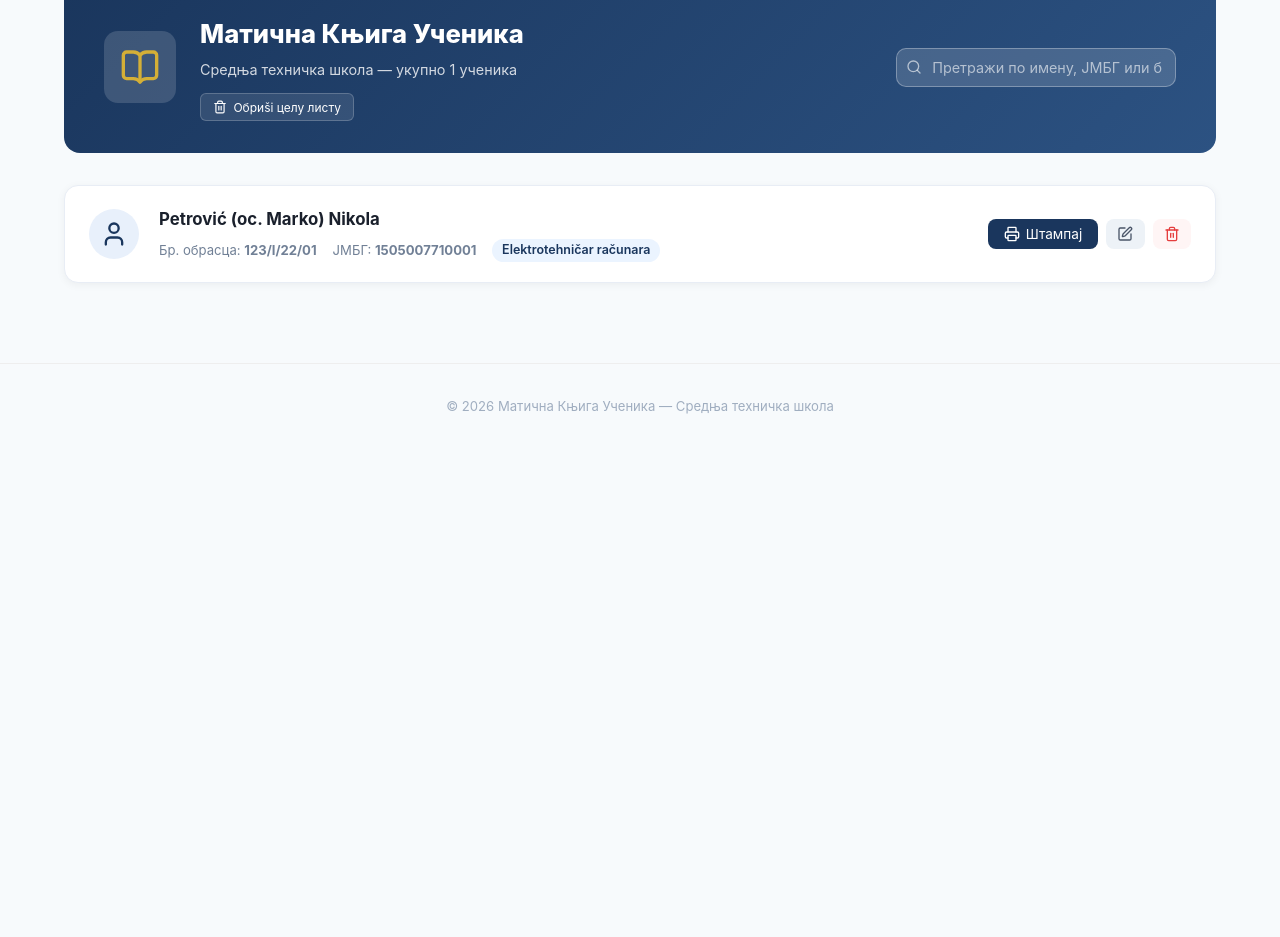
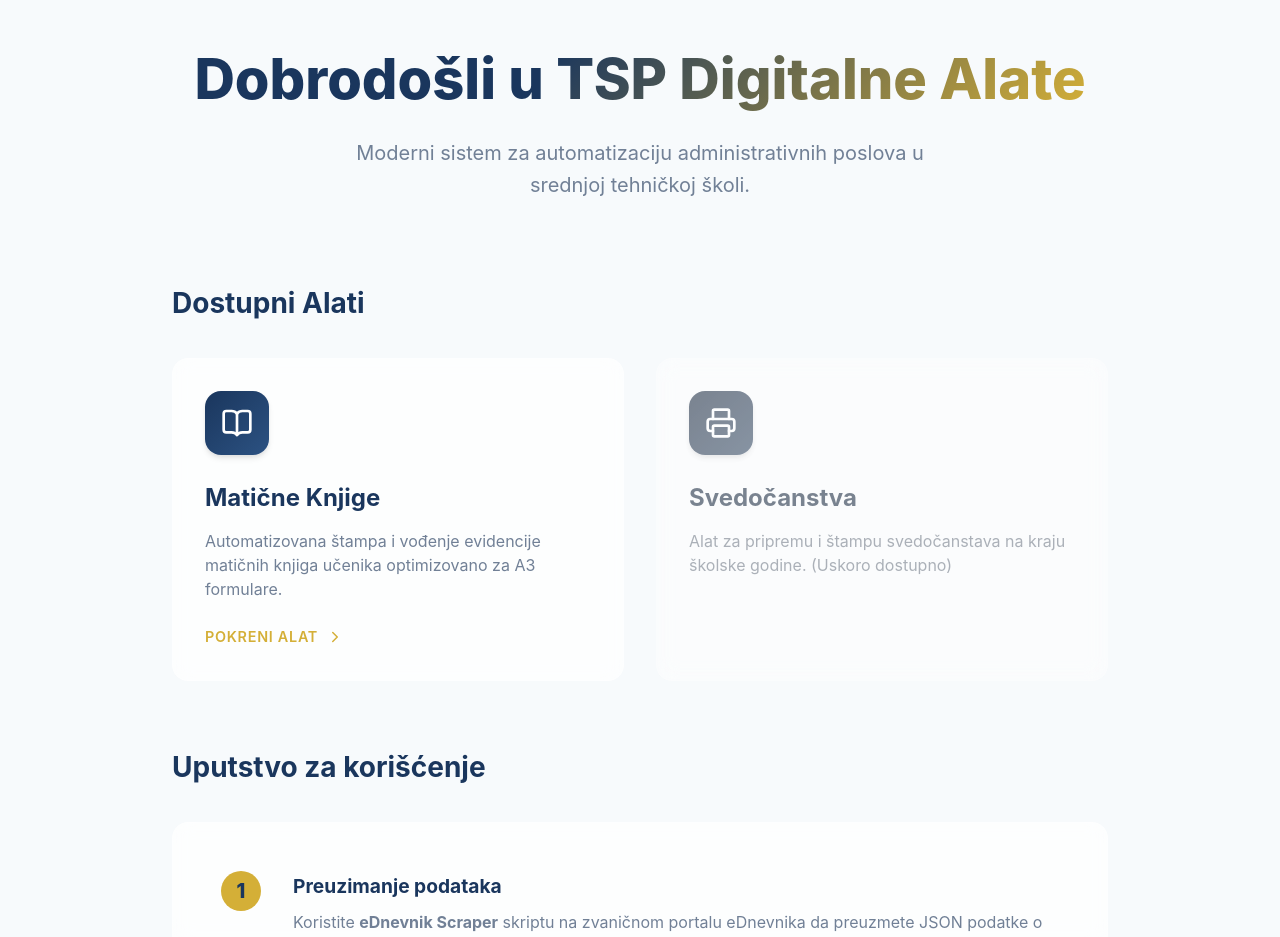
Before and after one commit to bciric1/MaticneKnjige, a React (Vite) app: page / in a window 1280 px wide. Shown: the part 160-1097 px from the top of the page. Before the commit the page ends 816 px from the top, so only its background shows below. Built offline with nearby package versions, Linux system fonts and the light colour scheme.

Commit message:
Add Home page with instructions and tool selection

```diff
--- a/ednevnik_scraper.js
+++ b/ednevnik_scraper.js
@@ -106,7 +106,7 @@
                 const startYearFull = parseInt(userSkolskaGodina.split(/[\/\-]/)[0]) || new Date().getFullYear();
                 const enrollmentYearFull = startYearFull - (numYear - 1);
                 const enrollmentYearShort = String(enrollmentYearFull).substring(2);
-                return `${padRedniBroj}${numYear}${padOdeljenje}${enrollmentYearShort}`;
+                return `${padRedniBroj}1${padOdeljenje}${enrollmentYearShort}`;
             })(),
             prezime: punoIme.split(' ')[0],
             ime: punoIme.split(' ').slice(1).join(' '),
--- a/src/App.tsx
+++ b/src/App.tsx
@@ -7,6 +7,7 @@ import { StudentForm } from './components/StudentForm';
 import { RegistryView } from './components/RegistryView';
 import { PrintCalibration } from './components/PrintCalibration';
 import { motion, AnimatePresence } from 'framer-motion';
+import { Home } from './components/Home';
 import { ImportModal } from './components/ImportModal';
 
 function App() {
@@ -18,7 +19,7 @@ function App() {
       return MOCK_STUDENTS;
     }
   });
-  const [view, setView] = useState<'list' | 'add' | 'edit' | 'print' | 'calibration'>('list');
+  const [view, setView] = useState<'home' | 'list' | 'add' | 'edit' | 'print' | 'calibration'>('home');
   const [selectedStudent, setSelectedStudent] = useState<Student | null>(null);
   const [isImportModalOpen, setIsImportModalOpen] = useState(false);
 
@@ -111,6 +112,7 @@ function App() {
   return (
     <div className="app-container">
       <Navbar
+        onLanding={() => setView('home')}
         onHome={() => { setView('list'); setSelectedStudent(null); }}
         onAdd={() => { setSelectedStudent(null); setView('add'); }}
         onCalibration={() => setView('calibration')}
@@ -120,6 +122,11 @@ function App() {
       />
       <main className="app-main">
         <AnimatePresence mode="wait">
+          {view === 'home' && (
+            <motion.div key="home" variants={fadeVariants} initial="hidden" animate="visible" exit="exit">
+              <Home onStartTool={() => setView('list')} />
+            </motion.div>
+          )}
           {view === 'list' && (
             <motion.div key="list" variants={fadeVariants} initial="hidden" animate="visible" exit="exit">
               <StudentList
--- /dev/null
+++ b/src/components/Home.css
@@ -0,0 +1,170 @@
+.home-container {
+  max-width: 1000px;
+  margin: 0 auto;
+  padding: 4rem 2rem;
+}
+
+.home-hero {
+  text-align: center;
+  margin-bottom: 5rem;
+}
+
+.hero-title {
+  font-size: 3.5rem;
+  font-weight: 800;
+  color: var(--primary);
+  margin-bottom: 1.5rem;
+  line-height: 1.2;
+}
+
+.text-gradient {
+  background: linear-gradient(135deg, var(--primary), var(--secondary));
+  -webkit-background-clip: text;
+  -webkit-text-fill-color: transparent;
+}
+
+.hero-subtitle {
+  font-size: 1.25rem;
+  color: var(--text-light);
+  max-width: 600px;
+  margin: 0 auto;
+}
+
+.home-section {
+  margin-bottom: 4rem;
+}
+
+.section-title {
+  font-size: 1.75rem;
+  font-weight: 700;
+  color: var(--primary);
+  margin-bottom: 2rem;
+  display: flex;
+  align-items: center;
+  gap: 1rem;
+}
+
+.tools-grid {
+  display: grid;
+  grid-template-columns: repeat(auto-fit, minmax(300px, 1fr));
+  gap: 2rem;
+}
+
+.tool-card {
+  padding: 2rem;
+  cursor: pointer;
+  transition: all 0.3s cubic-bezier(0.4, 0, 0.2, 1);
+  display: flex;
+  flex-direction: column;
+  gap: 1.5rem;
+}
+
+.animate-hover:hover {
+  transform: translateY(-10px);
+  box-shadow: var(--shadow-lg);
+  border-color: var(--secondary);
+}
+
+.tool-card-disabled {
+  opacity: 0.6;
+  cursor: not-allowed;
+  filter: grayscale(0.5);
+}
+
+.tool-icon-wrapper {
+  width: 64px;
+  height: 64px;
+  background: linear-gradient(135deg, var(--primary), var(--primary-light));
+  border-radius: 16px;
+  display: flex;
+  align-items: center;
+  justify-content: center;
+  color: white;
+  box-shadow: var(--shadow);
+}
+
+.tool-content h3 {
+  font-size: 1.5rem;
+  font-weight: 700;
+  margin-bottom: 0.75rem;
+  color: var(--primary);
+}
+
+.tool-content p {
+  color: var(--text-light);
+  font-size: 1rem;
+  line-height: 1.5;
+}
+
+.tool-footer {
+  margin-top: 1.5rem;
+  display: flex;
+  align-items: center;
+  gap: 0.5rem;
+  color: var(--secondary);
+  font-weight: 600;
+  font-size: 0.9rem;
+  text-transform: uppercase;
+  letter-spacing: 0.05em;
+}
+
+.instructions-container {
+  padding: 3rem;
+  display: flex;
+  flex-direction: column;
+  gap: 2.5rem;
+}
+
+.instruction-step {
+  display: flex;
+  gap: 2rem;
+  align-items: flex-start;
+}
+
+.step-number {
+  width: 40px;
+  height: 40px;
+  background: var(--secondary);
+  color: var(--primary);
+  border-radius: 50%;
+  display: flex;
+  align-items: center;
+  justify-content: center;
+  font-weight: 800;
+  font-size: 1.25rem;
+  flex-shrink: 0;
+}
+
+.step-text h4 {
+  font-size: 1.2rem;
+  font-weight: 700;
+  margin-bottom: 0.5rem;
+  color: var(--primary);
+}
+
+.step-text p {
+  color: var(--text-light);
+  line-height: 1.6;
+}
+
+.home-footer {
+  margin-top: 4rem;
+  padding-top: 2rem;
+  border-top: 1px solid var(--border);
+  display: flex;
+  justify-content: center;
+}
+
+.footer-item {
+  display: flex;
+  align-items: center;
+  gap: 0.5rem;
+  color: var(--text-light);
+  font-size: 0.9rem;
+}
+
+@media (max-width: 768px) {
+  .hero-title { font-size: 2.5rem; }
+  .instructions-container { padding: 1.5rem; }
+  .instruction-step { gap: 1rem; }
+}
--- /dev/null
+++ b/src/components/Home.tsx
@@ -0,0 +1,111 @@
+import React from 'react';
+import { motion } from 'framer-motion';
+import { BookOpen, Printer, ChevronRight, HelpCircle } from 'lucide-react';
+import './Home.css';
+
+interface HomeProps {
+  onStartTool: () => void;
+}
+
+export const Home: React.FC<HomeProps> = ({ onStartTool }) => {
+  const containerVariants = {
+    hidden: { opacity: 0 },
+    visible: {
+      opacity: 1,
+      transition: { staggerChildren: 0.2 }
+    }
+  };
+
+  const itemVariants = {
+    hidden: { y: 20, opacity: 0 },
+    visible: { y: 0, opacity: 1 }
+  };
+
+  return (
+    <motion.div
+      className="home-container"
+      variants={containerVariants}
+      initial="hidden"
+      animate="visible"
+    >
+      <header className="home-hero">
+        <motion.h1 variants={itemVariants} className="hero-title">
+          Dobrodošli u <span className="text-gradient">TSP Digitalne Alate</span>
+        </motion.h1>
+        <motion.p variants={itemVariants} className="hero-subtitle">
+          Moderni sistem za automatizaciju administrativnih poslova u srednjoj tehničkoj školi.
+        </motion.p>
+      </header>
+
+      <section className="home-section">
+        <motion.h2 variants={itemVariants} className="section-title">Dostupni Alati</motion.h2>
+        <motion.div variants={itemVariants} className="tools-grid">
+          <div className="tool-card glass animate-hover" onClick={onStartTool}>
+            <div className="tool-icon-wrapper">
+              <BookOpen size={32} className="tool-icon" />
+            </div>
+            <div className="tool-content">
+              <h3>Matične Knjige</h3>
+              <p>Automatizovana štampa i vođenje evidencije matičnih knjiga učenika optimizovano za A3 formulare.</p>
+              <div className="tool-footer">
+                <span>Pokreni alat</span>
+                <ChevronRight size={18} />
+              </div>
+            </div>
+          </div>
+
+          <div className="tool-card glass tool-card-disabled">
+            <div className="tool-icon-wrapper">
+              <Printer size={32} className="tool-icon" />
+            </div>
+            <div className="tool-content">
+              <h3>Svedočanstva</h3>
+              <p>Alat za pripremu i štampu svedočanstava na kraju školske godine. (Uskoro dostupno)</p>
+            </div>
+          </div>
+        </motion.div>
+      </section>
+
+      <section className="home-section">
+        <motion.h2 variants={itemVariants} className="section-title">Uputstvo za korišćenje</motion.h2>
+        <motion.div variants={itemVariants} className="instructions-container glass">
+          <div className="instruction-step">
+            <div className="step-number">1</div>
+            <div className="step-text">
+              <h4>Preuzimanje podataka</h4>
+              <p>Koristite <strong>eDnevnik Scraper</strong> skriptu na zvaničnom portalu eDnevnika da preuzmete JSON podatke o učenicima.</p>
+            </div>
+          </div>
+          <div className="instruction-step">
+            <div className="step-number">2</div>
+            <div className="step-text">
+              <h4>Uvoz podataka</h4>
+              <p>Kliknite na dugme <strong>"Uvoz"</strong> u gornjem meniju i učitajte preuzeti JSON fajl.</p>
+            </div>
+          </div>
+          <div className="instruction-step">
+            <div className="step-number">3</div>
+            <div className="step-text">
+              <h4>Kalibracija štampe</h4>
+              <p>Pre prvog štampanja, idite na <strong>"Podešavanja"</strong> i podesite koordinate polja tako da se savršeno uklapaju u vaše papirne formulare.</p>
+            </div>
+          </div>
+          <div className="instruction-step">
+            <div className="step-number">4</div>
+            <div className="step-text">
+              <h4>Štampanje</h4>
+              <p>Izaberite učenika sa liste, kliknite na <strong>"Štampa"</strong> i pregledajte izgled. Možete sakriti određena polja klikom na njih pre same štampe.</p>
+            </div>
+          </div>
+        </motion.div>
+      </section>
+
+      <footer className="home-footer">
+        <div className="footer-item">
+          <HelpCircle size={18} />
+          <span>Tehnička podrška: admin@tsp.edu.rs</span>
+        </div>
+      </footer>
+    </motion.div>
+  );
+};
--- a/src/components/Navbar.tsx
+++ b/src/components/Navbar.tsx
@@ -1,6 +1,7 @@
 import { Book, PlusCircle, LayoutDashboard, Settings2, Upload, Download, FileJson } from 'lucide-react';
 
 interface NavbarProps {
+  onLanding: () => void;
   onHome: () => void;
   onAdd: () => void;
   onCalibration: () => void;
@@ -9,10 +10,10 @@ interface NavbarProps {
   onImportJson?: () => void;
 }
 
-export const Navbar: React.FC<NavbarProps> = ({ onHome, onAdd, onCalibration, onImport, onExportJson, onImportJson }) => {
+export const Navbar: React.FC<NavbarProps> = ({ onLanding, onHome, onAdd, onCalibration, onImport, onExportJson, onImportJson }) => {
   return (
     <nav className="app-navbar no-print">
-      <div className="navbar-brand" onClick={onHome}>
+      <div className="navbar-brand" onClick={onLanding}>
         <div className="brand-icon"><Book size={22} /></div>
         <div>
           <span className="brand-title">Матична Књига</span>
@@ -22,7 +23,7 @@ export const Navbar: React.FC<NavbarProps> = ({ onHome, onAdd, onCalibration, on
       <div className="navbar-actions">
         <button onClick={onHome} className="nav-btn ghost">
           <LayoutDashboard size={17} />
-          Почетна
+          Списак ученика
         </button>
         <button onClick={onCalibration} className="nav-btn ghost">
           <Settings2 size={17} />
```
Also changed, not shown: 5 other files (tests, documents, lock files or other folders).
